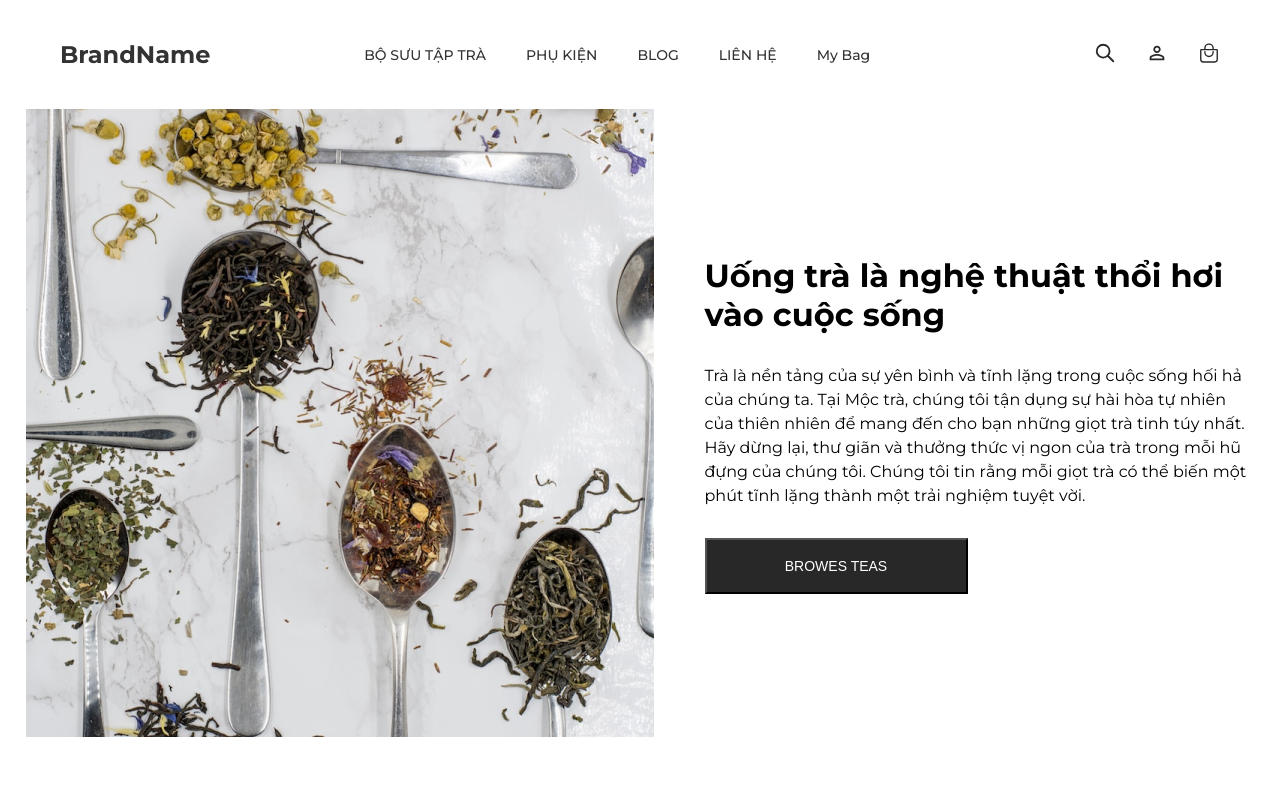
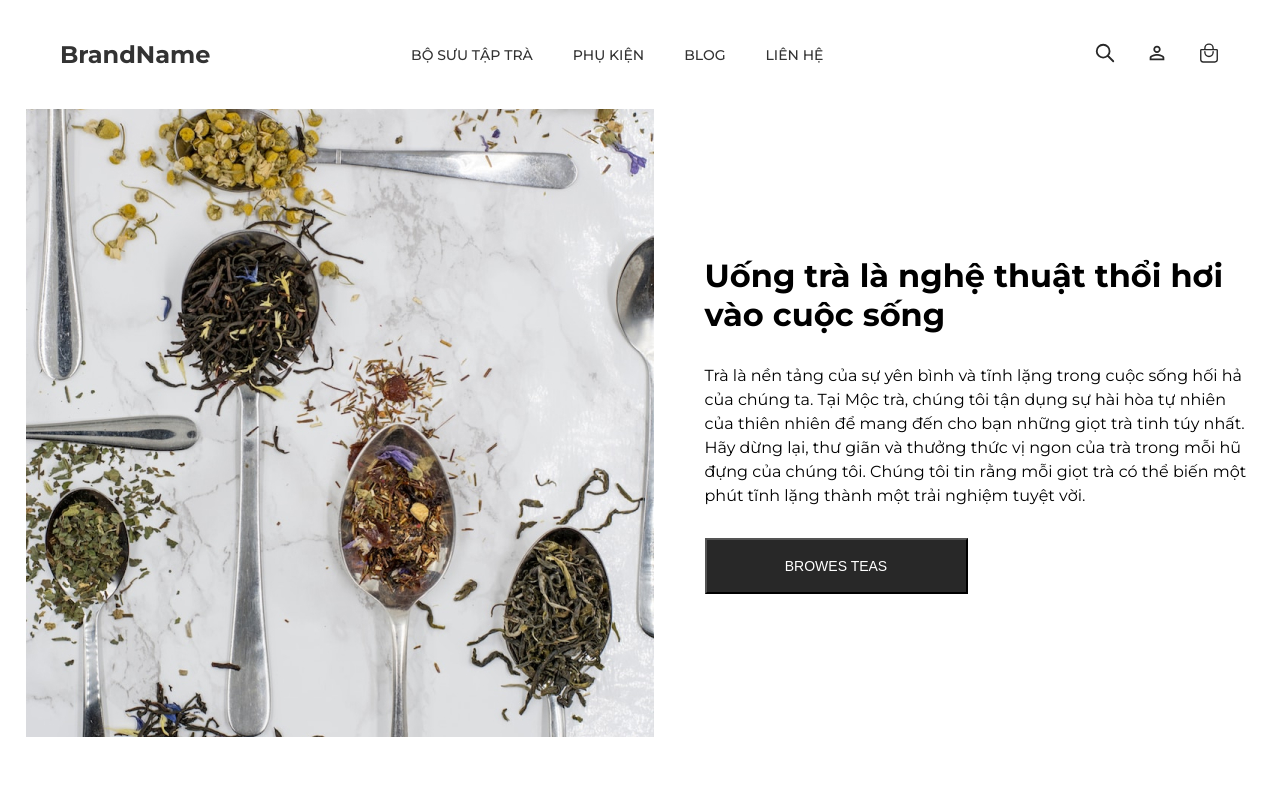
Before and after one commit to thuong22092k3/IE104_MocTraShop, a React (Create React App) app: page / in a window 1280 px wide. Shown: the top 800 px of the page. Built offline with nearby package versions, Linux system fonts and the light colour scheme.

Commit message:
Fixed Mybag link

```diff
--- a/src/Components/Header/Header.jsx
+++ b/src/Components/Header/Header.jsx
@@ -1,6 +1,6 @@
-import React, { useState }from 'react';
+import React, { useState } from 'react';
 import { Link } from 'react-router-dom';
-import { BagIcon, SearchIcon, AccountIcon,MenuIcon } from '../Icons/index.jsx';
+import { BagIcon, SearchIcon, AccountIcon, MenuIcon } from '../Icons/index.jsx';
 const Header = () => {
     const [menuOpen, setMenuOpen] = useState(false);
 
@@ -27,9 +27,6 @@ const Header = () => {
                         <li>
                             <Link to="/Contact">LIÊN HỆ</Link>
                         </li>
-                        <li>
-                            <Link to="/Mybag">My Bag</Link>
-                        </li>
 
                     </ul>
                 </nav>
@@ -45,9 +42,7 @@ const Header = () => {
                         </Link>
                     </div>
                     <div className="cart-icon">
-                        <Link to="/cart">
-                            <BagIcon />
-                        </Link>
+                        <Link to="/Mybag"><BagIcon /></Link>
                     </div>
                     <div className="mobile-menu-button" onClick={toggleMenu}>
                         <MenuIcon />
```
